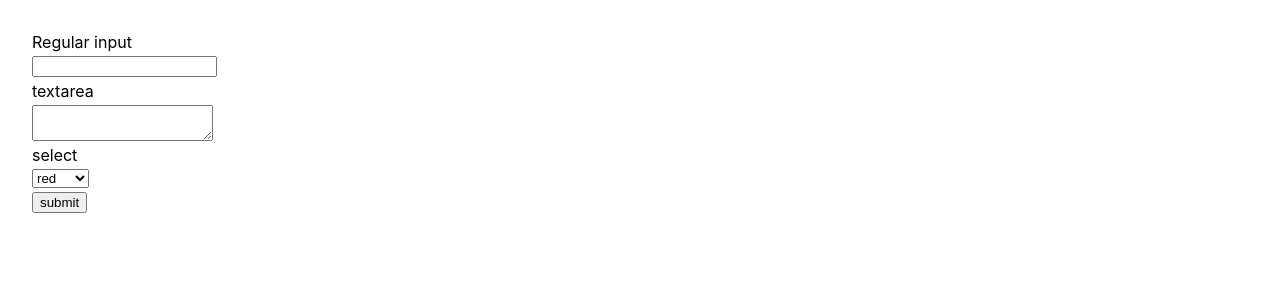
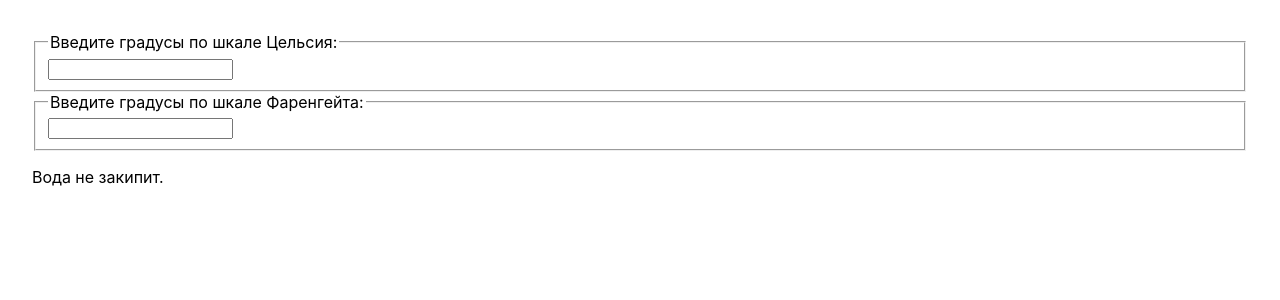
Before and after one commit to kiryl-ramanouski/react-documentation-practice, a React (Create React App) app in the folder react-doc-app/: page / in a window 1280 px wide. Shown: the top 300 px of the page. Built offline with nearby package versions, Linux system fonts and the light colour scheme.

Commit message:
feat: create temperature calculator

```diff
--- a/react-doc-app/src/App.js
+++ b/react-doc-app/src/App.js
@@ -1,10 +1,10 @@
 import './App.css';
-import { UncontrolledForm } from './UncontrolledForm';
+import { Calculator } from './calculator/Calculator';
 
 function App() {
   return (
     <div className="App">
-      <UncontrolledForm />
+      <Calculator />
     </div>
   );
 }
--- /dev/null
+++ b/react-doc-app/src/calculator/BoilingVerdict.js
@@ -0,0 +1,8 @@
+import React from 'react';
+
+export const BoilingVerdict = (props) => {
+  if (props.celsius >= 100) {
+    return <p>Вода закипит.</p>;
+  }
+  return <p>Вода не закипит.</p>;
+};
--- /dev/null
+++ b/react-doc-app/src/calculator/Calculator.js
@@ -0,0 +1,67 @@
+import React from 'react';
+import { TemperatureInput } from './TemperatureInput';
+import { BoilingVerdict } from './BoilingVerdict';
+
+export class Calculator extends React.Component {
+  constructor(props) {
+    super(props);
+    this.handleCelsiusChange = this.handleCelsiusChange.bind(this);
+    this.handleFahrenheitChange = this.handleFahrenheitChange.bind(this);
+    this.state = { temperature: '', scale: 'c' };
+  }
+
+  toCelsius(fahrenheit) {
+    return ((fahrenheit - 32) * 5) / 9;
+  }
+
+  toFahrenheit(celsius) {
+    return (celsius * 9) / 5 + 32;
+  }
+
+  tryConvert(temperature, convert) {
+    const input = parseFloat(temperature);
+    if (Number.isNaN(input)) {
+      return '';
+    }
+    const output = convert(input);
+    const rounded = Math.round(output * 1000) / 1000;
+    return rounded.toString();
+  }
+
+  handleCelsiusChange(temperature) {
+    this.setState({ scale: 'c', temperature });
+  }
+
+  handleFahrenheitChange(temperature) {
+    this.setState({ scale: 'f', temperature });
+  }
+
+  render() {
+    const scale = this.state.scale;
+    const temperature = this.state.temperature;
+    const celsius =
+      scale === 'f'
+        ? this.tryConvert(temperature, this.toCelsius)
+        : temperature;
+    const fahrenheit =
+      scale === 'c'
+        ? this.tryConvert(temperature, this.toFahrenheit)
+        : temperature;
+
+    return (
+      <div>
+        <TemperatureInput
+          scale="c"
+          temperature={celsius}
+          onTemperatureChange={this.handleCelsiusChange}
+        />
+        <TemperatureInput
+          scale="f"
+          temperature={fahrenheit}
+          onTemperatureChange={this.handleFahrenheitChange}
+        />
+        <BoilingVerdict celsius={parseFloat(celsius)} />
+      </div>
+    );
+  }
+}
--- /dev/null
+++ b/react-doc-app/src/calculator/TemperatureInput.js
@@ -0,0 +1,28 @@
+import React from 'react';
+
+const scaleNames = {
+  c: 'Цельсия',
+  f: 'Фаренгейта',
+};
+
+export class TemperatureInput extends React.Component {
+  constructor(props) {
+    super(props);
+    this.handleChange = this.handleChange.bind(this);
+  }
+
+  handleChange(e) {
+    this.props.onTemperatureChange(e.target.value);
+  }
+
+  render() {
+    const temperature = this.props.temperature;
+    const scale = this.props.scale;
+    return (
+      <fieldset>
+        <legend>Введите градусы по шкале {scaleNames[scale]}:</legend>
+        <input value={temperature} onChange={this.handleChange} />
+      </fieldset>
+    );
+  }
+}
```
